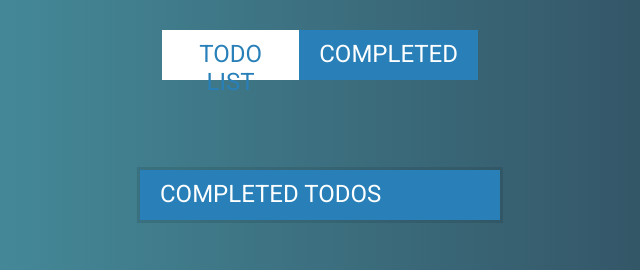
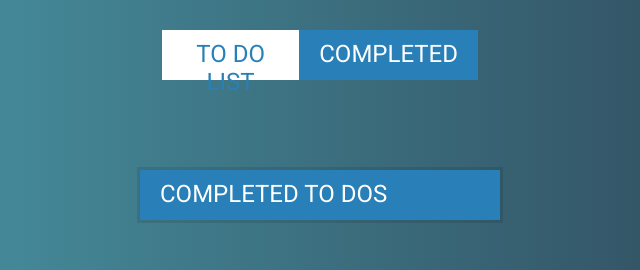
Before and after one commit to sean-p-ryan/jQuery-Todo-List, a plain HTML site: page index.html in a window 1280 px wide. Both pictures are taken after a click on the element "COMPLETED". Shown: the top 270 px of the page, 320-960 px from the left. Drawn offline with nearby package versions, Linux system fonts and the light colour scheme.

Commit message:
changed spelling

```diff
--- a/index.html
+++ b/index.html
@@ -2,7 +2,7 @@
 <html lang="en">
 <head>
 	<meta charset="UTF-8">
-	<title>Todo List</title>
+	<title>To Do List</title>
 	<script type="javascript" src="assets/js/lib/jquery-3.3.1.js"></script>
 	<script
 	src="https://code.jquery.com/jquery-3.3.1.min.js" integrity="sha256-FgpCb/KJQlLNfOu91ta32o/NMZxltwRo8QtmkMRdAu8=" crossorigin="anonymous"></script>
@@ -14,7 +14,7 @@
 	<h1 class="topPriority hide">Your top priority is<span class="topPriorityText"></span></h1>
 
 	<div class="selector">
-		<div class="display" id="todoButton"><h1>TODO LIST</h1></div>
+		<div class="display" id="todoButton"><h1>TO DO LIST</h1></div>
 		<div class="display" id="completedButton"><h1 class="unselected">COMPLETED</h1></div>
 	</div>
 
@@ -25,7 +25,7 @@
 	</div>
 
 	<div class="container completed hide">
-		<h1>COMPLETED TODOS</h1>
+		<h1>COMPLETED TO DOS</h1>
 		<ul>
 		</ul>
 	</div>
```
